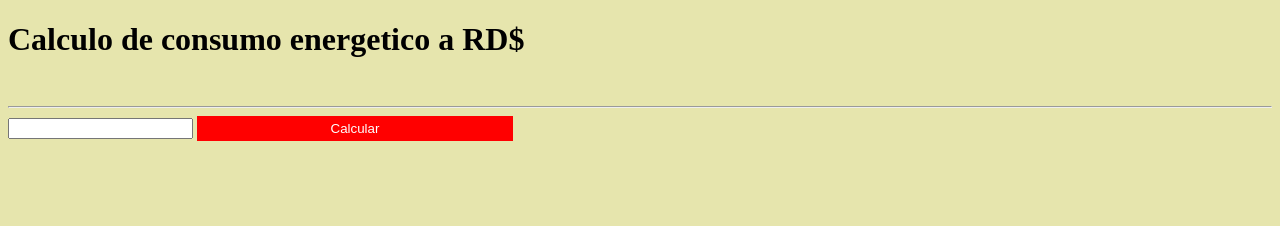
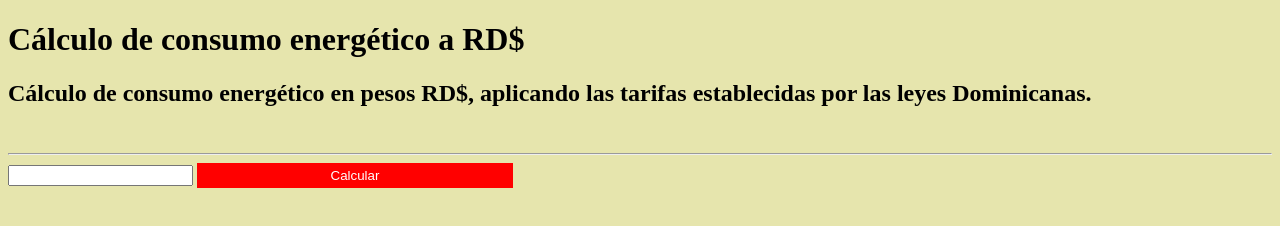
Before and after one commit to rtaveras07/kwhm, a plain HTML site: page index.html in a window 1280 px wide. Drawn offline with Linux system fonts and the light colour scheme.

Commit message:
version estable, vamos por mas ahora, a modificar mas calculos en el proyecto

```diff
--- a/index.html
+++ b/index.html
@@ -9,7 +9,9 @@
 </head>
 <body>
 
-        <h1>Calculo de consumo energetico a RD$</h1>
+        <h1>Cálculo de consumo energético a RD$</h1>
+        <h2>Cálculo de consumo energético en pesos RD$, aplicando las tarifas establecidas por las leyes Dominicanas.
+        </h2>
 
              <br>
              <hr>
```
